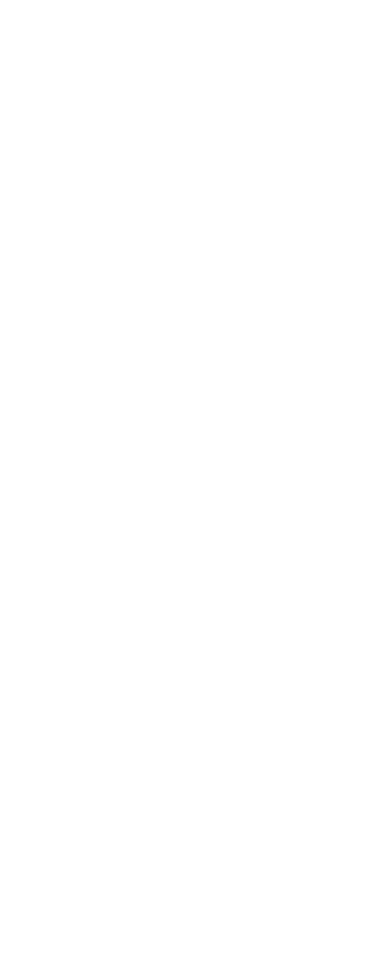
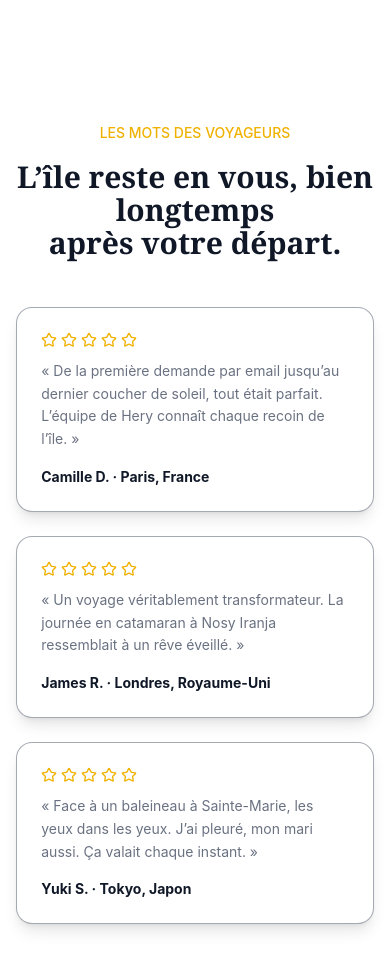
Before and after one commit to AngeloNR-27/mada-travel, a React (Vite) app: page / in a window 390 px wide. Shown: the part 6200-7170 px from the top of the page. Before the commit the page ends 6160 px from the top, so only its background shows below. Built offline with nearby package versions, Linux system fonts and the light colour scheme.

Commit message:
feat(ui): add testimonials component

```diff
--- a/src/App.jsx
+++ b/src/App.jsx
@@ -3,6 +3,7 @@
 import StatsSection from './components/StatsSection'
 import CircuitsSection from './components/CircuitsSection'
 import FeaturesSection from './components/FeaturesSection'
+import Testimonials from './components/Testimonials'
 
 function App() {
 
@@ -21,6 +22,9 @@
     <div>
       <FeaturesSection/>
     </div>
+    <div>
+      <Testimonials/>
+    </div>
     </>
   )
 }
--- /dev/null
+++ b/src/components/Testimonials.jsx
@@ -0,0 +1,75 @@
+import { Star } from "lucide-react";
+
+function Testimonials() {
+  return (
+    <section className="py-40  text-white">
+      <div className="w-11/12 md:w-4/5 mx-auto">
+
+        <div className="text-center mb-12">
+          <span className="uppercase text-sm text-yellow-500 font-medium">
+            Les mots des voyageurs
+          </span>
+
+          <h1 className="text-gray-900 font-extrabold leading-[1.1] text-3xl md:text-4xl lg:text-5xl xl:text-6xl font-serif mt-4">
+            L’île reste en vous, bien longtemps <br />
+            après votre départ.
+          </h1>
+        </div>
+
+        <div className="grid grid-cols-1 md:grid-cols-3 gap-6">
+
+          <div className="bg-white border-1 border-gray-600/50 p-6 rounded-2xl shadow-lg">
+            <div className="flex gap-1 mb-3">
+              {[...Array(5)].map((_, i) => (
+                <Star key={i} className="text-yellow-500 w-4 h-4" />
+              ))}
+            </div>
+
+            <p className="text-gray-500 text-sm leading-relaxed">
+              « De la première demande par email jusqu’au dernier coucher de soleil, tout était parfait. L’équipe de Hery connaît chaque recoin de l’île. »
+            </p>
+
+            <span className="block mt-4 text-gray-900 text-sm font-bold">
+              Camille D. · Paris, France
+            </span>
+          </div>
+
+          <div className="bg-white border-1 border-gray-600/50 p-6 rounded-2xl shadow-lg">
+            <div className="flex gap-1 mb-3">
+              {[...Array(5)].map((_, i) => (
+                <Star key={i} className="text-yellow-500 w-4 h-4" />
+              ))}
+            </div>
+
+            <p className="text-gray-500 text-sm leading-relaxed">
+              « Un voyage véritablement transformateur. La journée en catamaran à Nosy Iranja ressemblait à un rêve éveillé. »
+            </p>
+
+            <span className="block mt-4 text-gray-900 text-sm font-bold">
+              James R. · Londres, Royaume-Uni
+            </span>
+          </div>
+
+          <div className="bg-white border-1 border-gray-600/50 p-6 rounded-2xl shadow-lg">
+            <div className="flex gap-1 mb-3">
+              {[...Array(5)].map((_, i) => (
+                <Star key={i} className="text-yellow-500 w-4 h-4" />
+              ))}
+            </div>
+
+            <p className="text-gray-500 text-sm leading-relaxed">
+              « Face à un baleineau à Sainte-Marie, les yeux dans les yeux. J’ai pleuré, mon mari aussi. Ça valait chaque instant. »
+            </p>
+
+            <span className="block mt-4 text-gray-900 text-sm font-bold">
+              Yuki S. · Tokyo, Japon
+            </span>
+          </div>
+
+        </div>
+      </div>
+    </section>
+  );
+}
+
+export default Testimonials;
```
